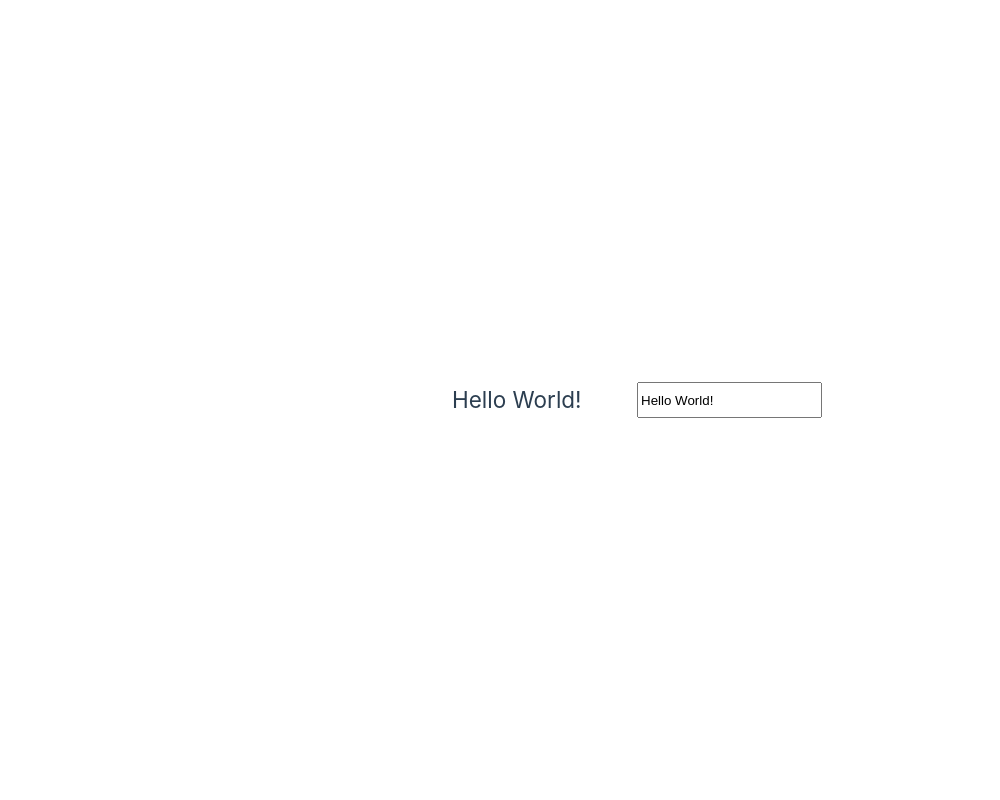
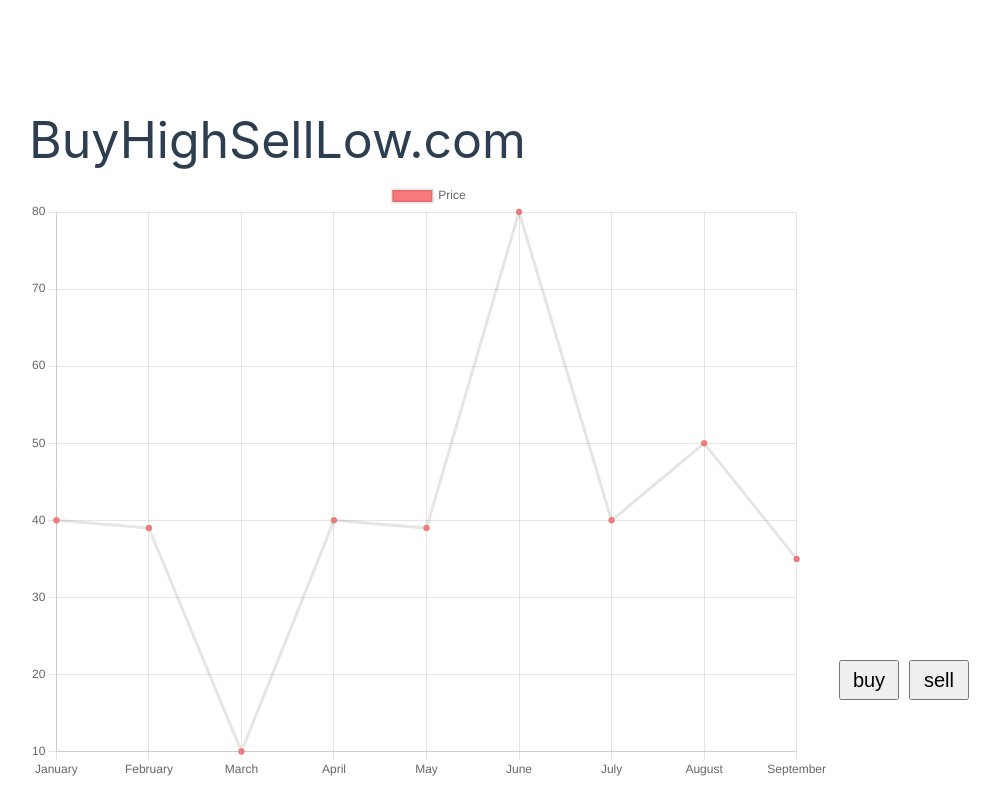
Before and after one commit to oscols/DD2482-Demo, a Vue app: page / in a window 1280 px wide. Shown: the whole page, without its empty margins (3-1003 px from the left). Built offline with nearby package versions, Linux system fonts and the light colour scheme.

Commit message:
Finished website

```diff
--- a/src/App.vue
+++ b/src/App.vue
@@ -1,59 +1,127 @@
 <template>
-  <h2>{{ msg }}</h2>
-  <input v-model="msg">
-  <div id="app">
-    <line-chart v-if="chartData" :chart-data="chartData" :options="chartOptions"></line-chart>
+  <!-- <div> -->
+  <!-- </div> -->
+  <div class="chart">
+    <h1 class="big-text">BuyHighSellLow.com</h1>
+    <Line :data="data" :options="options" />
+  </div>
+  <div class="myclass">
+    <button class="button" @click="openBuyPopup">
+      <h2>buy</h2>
+    </button>
+    <button class="button" @click="openSellPopup">
+      <h2>sell</h2>
+    </button>
+  </div>
+  <div>
+  </div>
+  <div v-if="isBuyPopupVisible" class="popup-overlay">
+      <div class="popup-content">
+        <h2>Congratulations!</h2>
+        <p>You have sold for less than you bought it for!</p>
+        <button @click="closeBuyPopup">Close</button>
+      </div>
+  </div>
+  <div v-if="isSellPopupVisible" class="popup-overlay">
+      <div class="popup-content">
+        <h2>Ah...</h2>
+        <p>You seem to have sold for more than you bought it for...</p>
+        <button @click="closeSellPopup">Close</button>
+      </div>
   </div>
 </template>
 
+<script lang="ts">
+import {
+  Chart as ChartJS,
+  CategoryScale,
+  LinearScale,
+  PointElement,
+  LineElement,
+  Title,
+  Tooltip,
+  Legend
+} from 'chart.js'
+import { Line } from 'vue-chartjs'
+import { data, options } from './chartConfig.ts'
+
+ChartJS.register(
+  CategoryScale,
+  LinearScale,
+  PointElement,
+  LineElement,
+  Title,
+  Tooltip,
+  Legend
+)
+
+export default {
+  name: 'App',
+  components: {
+    Line
+  },
+  data() {
+    return {
+      data: data, // Assign imported chart data
+      options: options, // Assign imported chart options
+      isBuyPopupVisible: false, // State to track popup visibility
+      isSellPopupVisible: false, // State to track popup visibility
+    };
+  },
+  methods: {
+    openBuyPopup() {
+      this.isBuyPopupVisible = true; // Show the popup
+    },
+    closeBuyPopup() {
+      this.isBuyPopupVisible = false; // Hide the popup
+    },
+    openSellPopup() {
+      this.isSellPopupVisible = true; // Show the popup
+    },
+    closeSellPopup() {
+      this.isSellPopupVisible = false; // Hide the popup
+    },
+  }
+}
+</script>
+
 <style scoped>
-.chart-container {
-  position: relative;
-  height: 400px; /* Adjust this to your needs */
-  width: 600px;  /* Adjust this to your needs */
+  .chart {
+    position: relative;
+    height: 600px;
+    width: 800px;
+  }
+  .button {
+    position: relative;
+    height: 40px;
+    width: 60px;
+    margin-left: 10px;
+  }
+  .myclass {
+    margin-top: auto;
+  }
+  .big-text{
+    font-size: 50px;
+  }
+  .popup-overlay {
+  position: fixed;
+  top: 0;
+  left: 0;
+  right: 0;
+  bottom: 0;
+  background-color: rgba(0, 0, 0, 0.5); /* Semi-transparent background */
+  display: flex;
+  justify-content: center;
+  align-items: center;
+  z-index: 1000; /* Ensure it's on top */
+}
+/* Popup content */
+.popup-content {
+  background-color: white;
+  padding: 20px;
+  border-radius: 8px;
+  width: 300px;
+  text-align: center;
+  box-shadow: 0 2px 10px rgba(0, 0, 0, 0.1);
 }
 </style>
-
-<script>
-import LineChart from './components/LineChart.vue'
-
-
-export default {
-  data() {
-    return {
-      msg: 'Hello World!',
-      chartData: null, // Initialize as null
-      chartOptions: {
-        responsive: true,
-        maintainAspectRatio: false,
-        scales: {
-          y: {
-            beginAtZero: true
-          }
-        }
-      }
-    }
-  },
-  components: {
-    LineChart
-  },
-  // mounted() {
-  //   this.chartData = {
-  //     labels: ['January', 'February', 'March', 'April', 'May', 'June', 'July'],
-  //     datasets: [
-  //       {
-  //         label: 'Data One',
-  //         backgroundColor: 'rgba(75, 192, 192, 0.2)',
-  //         borderColor: 'rgba(75, 192, 192, 1)',
-  //         pointBackgroundColor: 'rgba(75, 192, 192, 1)',
-  //         pointBorderColor: '#fff',
-  //         data: [40, 39, 10, 40, 39, 80, 40],
-  //         fill: true
-  //       }
-  //     ]
-  //   };
-  // console.log(this.chartData);
-  // }
-}
-
-</script>
--- /dev/null
+++ b/src/chartConfig.ts
@@ -0,0 +1,15 @@
+export const data = {
+    labels: ['January', 'February', 'March', 'April', 'May', 'June', 'July', 'August', 'September'],
+    datasets: [
+      {
+        label: 'Price',
+        backgroundColor: '#f87979',
+        data: [40, 39, 10, 40, 39, 80, 40, 50, 35]
+      }
+    ]
+  }
+
+  export const options = {
+    responsive: true,
+    maintainAspectRatio: false
+  }
--- a/src/components/LineChart.vue
+++ b/src/components/LineChart.vue
@@ -15,9 +15,10 @@
       LineChart: Line
     },
     data() {
+        const labels = ['January', 'February', 'March', 'April', 'May', 'June', 'July'];
       return {
         chartData: {
-          labels: ['January', 'February', 'March', 'April', 'May', 'June', 'July'],
+          labels: labels,
           datasets: [
             {
               label: 'Data One',
```
